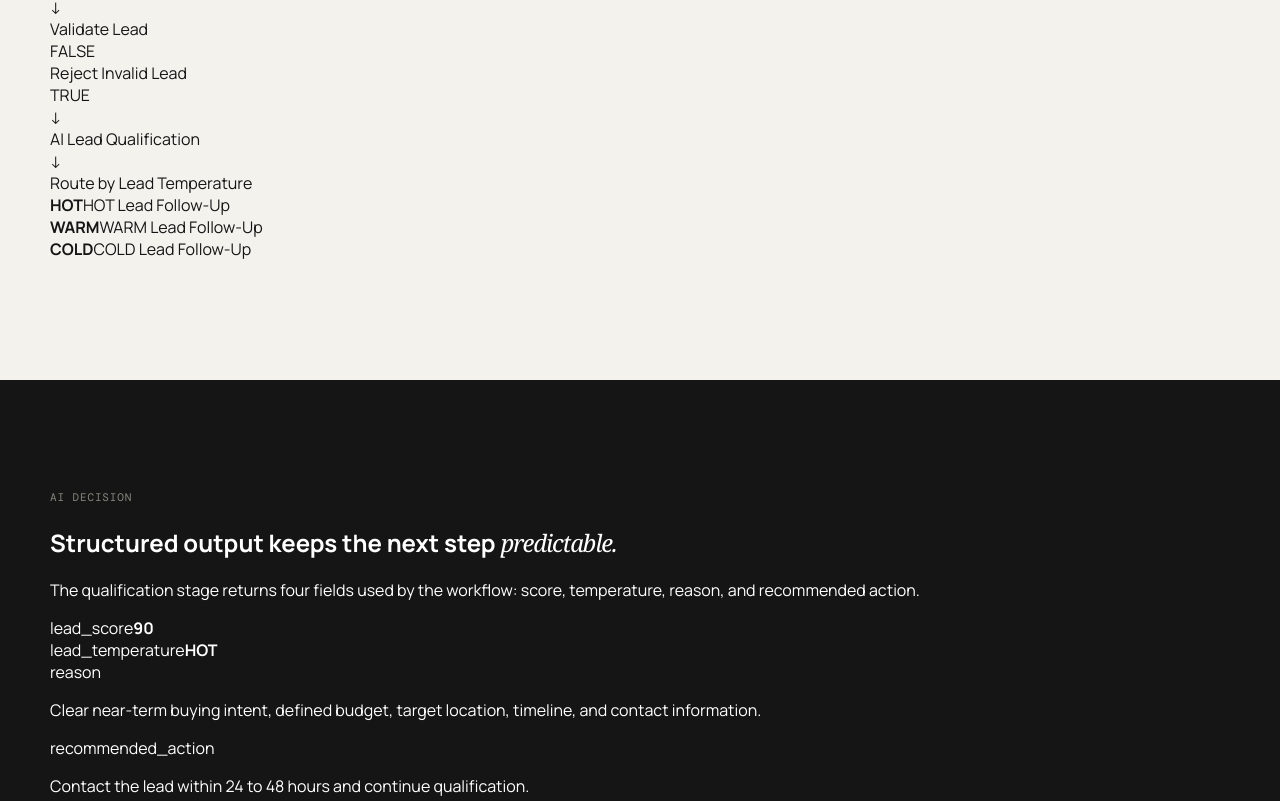
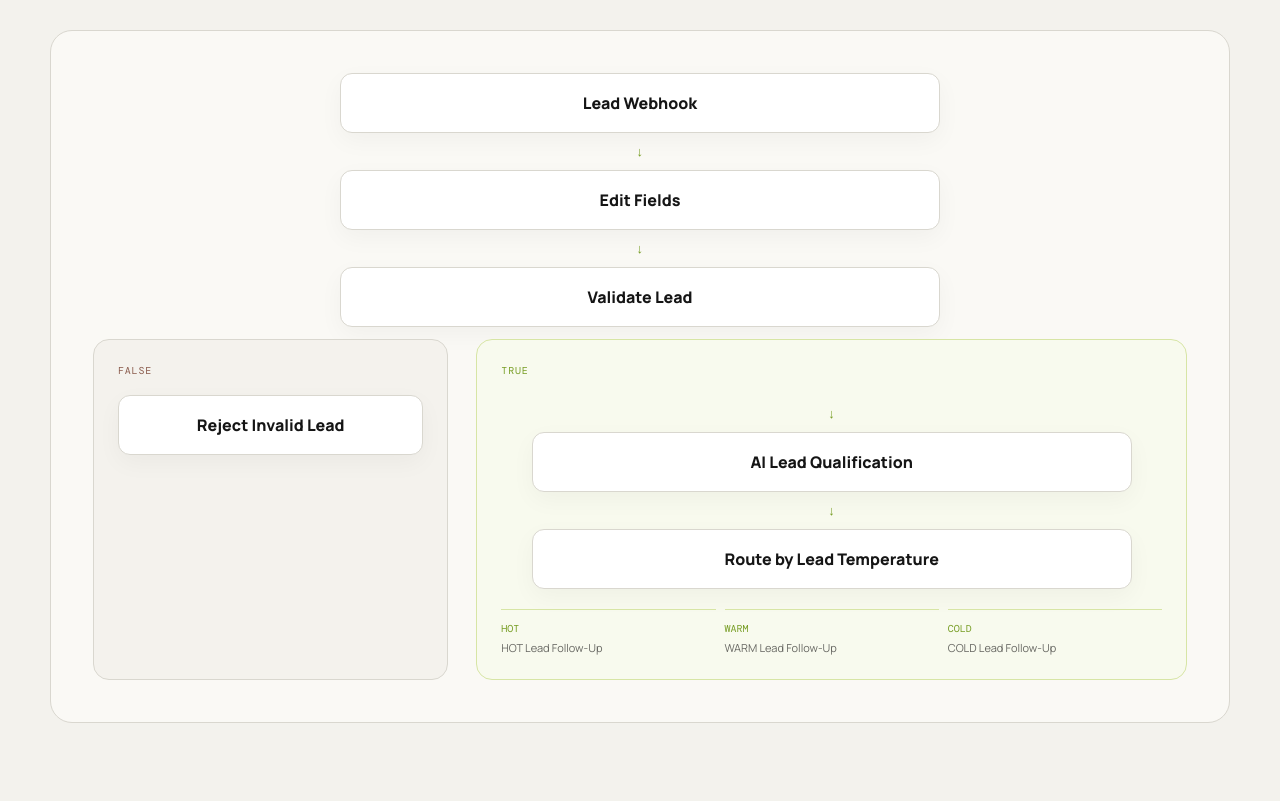
Before and after one commit to Mr-TDG/trystan-portfolio, a Next.js app: page /real-estate-lead-automation in a window 1280 px wide. Shown: the part 1139-1940 px from the top of the page. Built offline with nearby package versions, Linux system fonts and the light colour scheme.

Commit message:
style: add automation case study presentation

```diff
--- a/app/globals.css
+++ b/app/globals.css
@@ -398,3 +398,179 @@ body::before {
   [data-reveal] { opacity:1; transform:none; }
   .cursor-glow { display:none; }
 }
+
+
+/* AI automation portfolio case study */
+.automation-feature { padding: 0 0 120px; }
+.automation-card {
+  background: var(--paper);
+  border: 1px solid var(--line);
+  border-radius: 22px;
+  padding: 46px;
+  min-height: 420px;
+  display: flex;
+  flex-direction: column;
+  justify-content: space-between;
+  box-shadow: 0 18px 55px rgba(21,21,21,.06);
+  transition: transform .45s cubic-bezier(.2,.7,.2,1), box-shadow .45s ease;
+}
+.automation-card:hover { transform: translateY(-5px); box-shadow: 0 28px 75px rgba(21,21,21,.11); }
+.automation-card h2 {
+  margin: 18px 0 20px;
+  font-size: clamp(40px, 5vw, 68px);
+  line-height: .95;
+  letter-spacing: -.065em;
+}
+.automation-card h2 em { color: #779d24; }
+.automation-card p {
+  max-width: 700px;
+  color: var(--muted);
+  line-height: 1.75;
+  font-size: 15px;
+}
+.automation-card-bottom {
+  margin-top: 55px;
+  display: flex;
+  align-items: flex-end;
+  justify-content: space-between;
+  gap: 25px;
+}
+.automation-tags { display: flex; gap: 8px; flex-wrap: wrap; }
+.automation-tags span {
+  border: 1px solid var(--line);
+  border-radius: 999px;
+  padding: 8px 11px;
+  color: var(--muted);
+  font: 10px "DM Mono", monospace;
+  text-transform: uppercase;
+}
+.automation-case .case-hero h1 { max-width: 1050px; }
+.automation-flow {
+  margin-top: 100px;
+  padding: 42px;
+  background: var(--paper);
+  border: 1px solid var(--line);
+  border-radius: 22px;
+}
+.flow-node {
+  width: min(100%, 600px);
+  margin: 0 auto;
+  padding: 18px 22px;
+  background: white;
+  border: 1px solid var(--line);
+  border-radius: 12px;
+  text-align: center;
+  font-weight: 800;
+  box-shadow: 0 8px 25px rgba(21,21,21,.04);
+}
+.flow-node.small { width: 100%; }
+.flow-arrow {
+  text-align: center;
+  padding: 10px;
+  color: #779d24;
+  font: 13px "DM Mono", monospace;
+}
+.flow-split {
+  display: grid;
+  grid-template-columns: .75fr 1.5fr;
+  gap: 28px;
+  margin-top: 12px;
+}
+.flow-path { padding: 24px; border-radius: 16px; border: 1px solid var(--line); }
+.flow-path > span {
+  display: block;
+  margin-bottom: 18px;
+  font: 10px "DM Mono", monospace;
+  letter-spacing: .08em;
+}
+.flow-path.invalid { background: #f4f2ed; }
+.flow-path.invalid > span { color: #8a5b4c; }
+.flow-path.valid { background: #f8faee; border-color: #d7e5a5; }
+.flow-path.valid > span { color: #779d24; }
+.flow-outcomes {
+  display: grid;
+  grid-template-columns: repeat(3, 1fr);
+  gap: 9px;
+  margin-top: 20px;
+}
+.flow-outcomes div {
+  border-top: 1px solid #d7e5a5;
+  padding-top: 12px;
+}
+.flow-outcomes strong, .flow-outcomes span { display: block; }
+.flow-outcomes strong { font: 10px "DM Mono", monospace; color: #779d24; }
+.flow-outcomes span { margin-top: 5px; font-size: 11px; line-height: 1.4; color: var(--muted); }
+.automation-output { padding: 110px 0; }
+.output-grid {
+  display: grid;
+  grid-template-columns: 1fr .9fr;
+  gap: 90px;
+  align-items: start;
+}
+.output-grid h2 {
+  margin: 0 0 25px;
+  font-size: clamp(42px, 5vw, 70px);
+  line-height: .95;
+  letter-spacing: -.065em;
+}
+.output-grid p { color: #999992; line-height: 1.75; max-width: 520px; }
+.output-card {
+  background: #1d1d1d;
+  border: 1px solid #393939;
+  border-radius: 18px;
+  padding: 25px;
+}
+.output-card > div { border-bottom: 1px solid #343434; padding: 15px 0; }
+.output-card > div:last-child { border-bottom: 0; }
+.output-card span {
+  display: block;
+  color: #7f7f79;
+  font: 9px "DM Mono", monospace;
+  text-transform: uppercase;
+  letter-spacing: .08em;
+  margin-bottom: 7px;
+}
+.output-card strong { color: var(--acid); font-size: 25px; }
+.output-card p { margin: 0; color: #a8a8a1; font-size: 12px; line-height: 1.6; }
+.automation-tests { padding: 120px 0; }
+.test-header {
+  display: grid;
+  grid-template-columns: 1fr .8fr;
+  gap: 90px;
+  align-items: end;
+}
+.test-header h2 {
+  margin: 0;
+  font-size: clamp(42px, 5vw, 70px);
+  line-height: .95;
+  letter-spacing: -.065em;
+}
+.test-header p { margin: 0; color: var(--muted); line-height: 1.75; max-width: 450px; }
+.test-table { margin-top: 70px; border-top: 1px solid var(--line); }
+.test-row {
+  display: grid;
+  grid-template-columns: 70px 1fr 1.1fr 80px;
+  gap: 20px;
+  align-items: center;
+  padding: 19px 0;
+  border-bottom: 1px solid var(--line);
+  font-size: 13px;
+}
+.test-row > span:first-child { font: 10px "DM Mono", monospace; color: var(--muted); }
+.test-row > span:nth-child(3) { color: var(--muted); }
+.test-row b { color: #779d24; font: 10px "DM Mono", monospace; text-align: right; }
+@media(max-width:760px) {
+  .automation-feature { padding-bottom: 80px; }
+  .automation-card { padding: 28px; min-height: 470px; border-radius: 16px; }
+  .automation-card-bottom { flex-direction: column; align-items: flex-start; }
+  .automation-flow { margin-top: 65px; padding: 22px; border-radius: 16px; }
+  .flow-split { grid-template-columns: 1fr; }
+  .flow-outcomes { grid-template-columns: 1fr; }
+  .output-grid, .test-header { grid-template-columns: 1fr; gap: 35px; }
+  .automation-output { padding: 80px 0; }
+  .automation-tests { padding: 80px 0; }
+  .test-table { margin-top: 45px; }
+  .test-row { grid-template-columns: 35px 1fr 65px; gap: 12px; }
+  .test-row > span:nth-child(3) { grid-column: 2; }
+  .test-row b { grid-column: 3; grid-row: 1; }
+}
```
